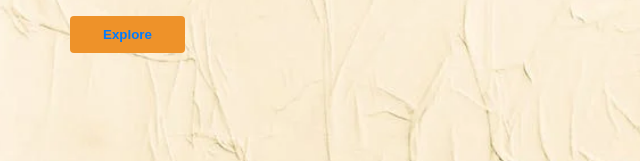
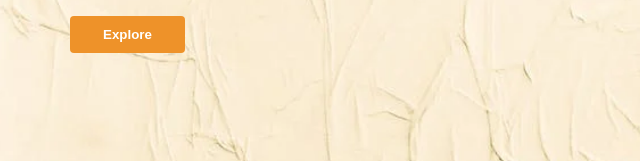
Before and after one commit to priyapahwaa/WanderlustWords.github.io, a plain HTML site: page index.html in a window 1280 px wide. Shown: the part 639-800 px from the top of the page, 5-645 px from the left. Drawn offline with Linux system fonts and the light colour scheme.

Commit message:
Update index.html

```diff
--- a/index.html
+++ b/index.html
@@ -442,7 +442,7 @@ button:hover{
                 <h1>Discover Your Next Favorite Book at Wanderlust Words</h1>
                 <p>Discover a world of literature and imagination at Wanderlust Words. Find your favorite books at the best prices. Explore our diverse collection and embark on new adventures with every page.</p>
 
-                <button style="height: 37px; width: 115px;"><a href="Sh">Explore</a></button>
+                <button style="height: 37px; width: 115px;"><a href="#Sh" style="color: white; text-decoration: none;">Explore</a></button>
             </div>
             <div class="image">
                 <img src="images/book_red_girl-removebg-preview final.png" alt="Book Image">
```
